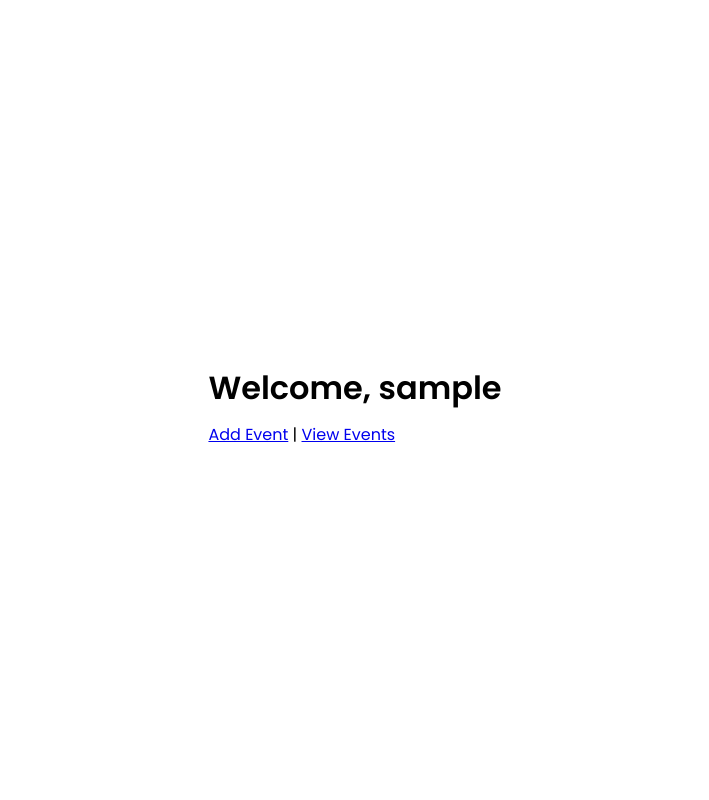
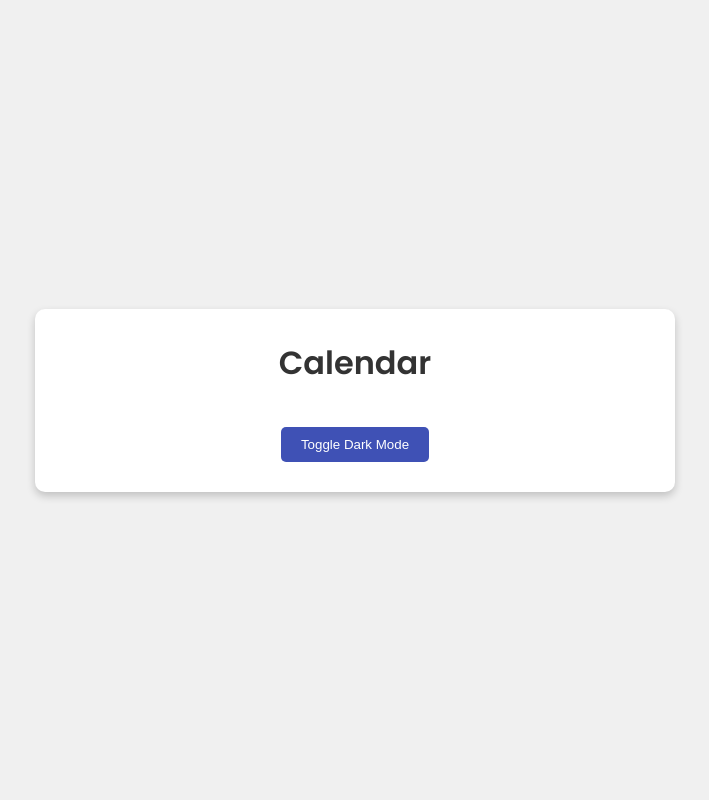
Before and after one commit to Nhlobo/Calendar-app, a Flask app: page / in a window 1280 px wide. Shown: the whole page, without its empty margins (285-994 px from the left). Run offline with Flask 3, Linux system fonts and the light colour scheme; the visitor is signed in with stand-in values (Sample User, id 1).

Commit message:
Update index.html

```diff
--- a/templates/index.html
+++ b/templates/index.html
@@ -3,17 +3,17 @@
 <head>
     <meta charset="UTF-8">
     <meta name="viewport" content="width=device-width, initial-scale=1.0">
-    <title>Calendar App</title>
-    <link rel="stylesheet" href="{{ url_for('static', filename='css/styles.css') }}">
+    <title>Calendar</title>
+    <link rel="stylesheet" href="styles.css">
 </head>
-<body>
-    <header>
-        <h1>Welcome, {{ username }}</h1>
-        <a href="{{ url_for('add_event') }}">Add Event</a> |
-        <a href="{{ url_for('view_events') }}">View Events</a>
-    </header>
-    <div id="calendar-container">
-        <!-- Your existing calendar UI code goes here -->
+<body class="light-mode">
+    <div class="calendar-container">
+        <h1>Calendar</h1>
+        <div class="calendar-grid">
+            <!-- Your calendar grid structure goes here -->
+        </div>
+        <button id="toggle-mode" class="btn">Toggle Dark Mode</button>
     </div>
+    <script src="app.js"></script>
 </body>
 </html>
```
